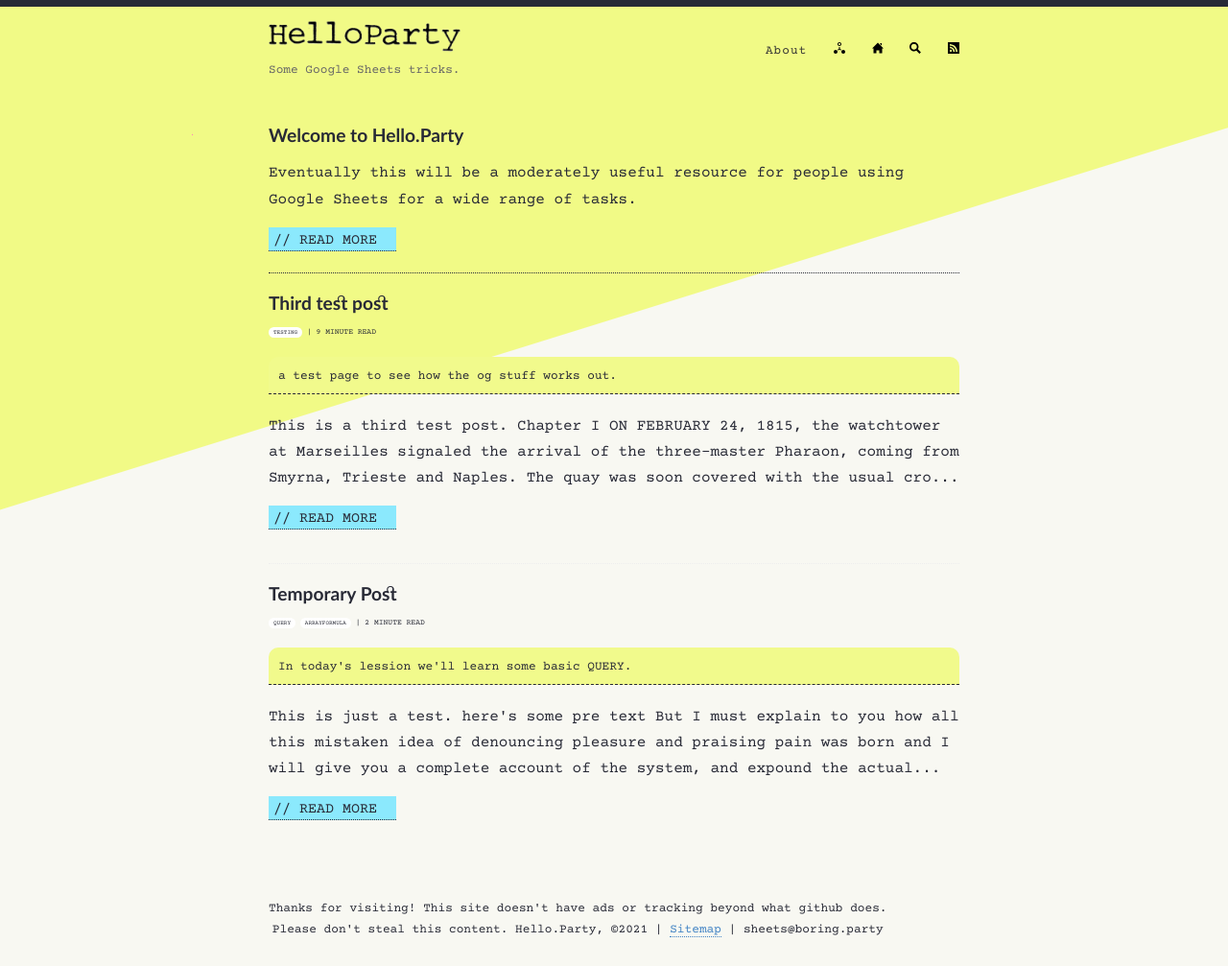
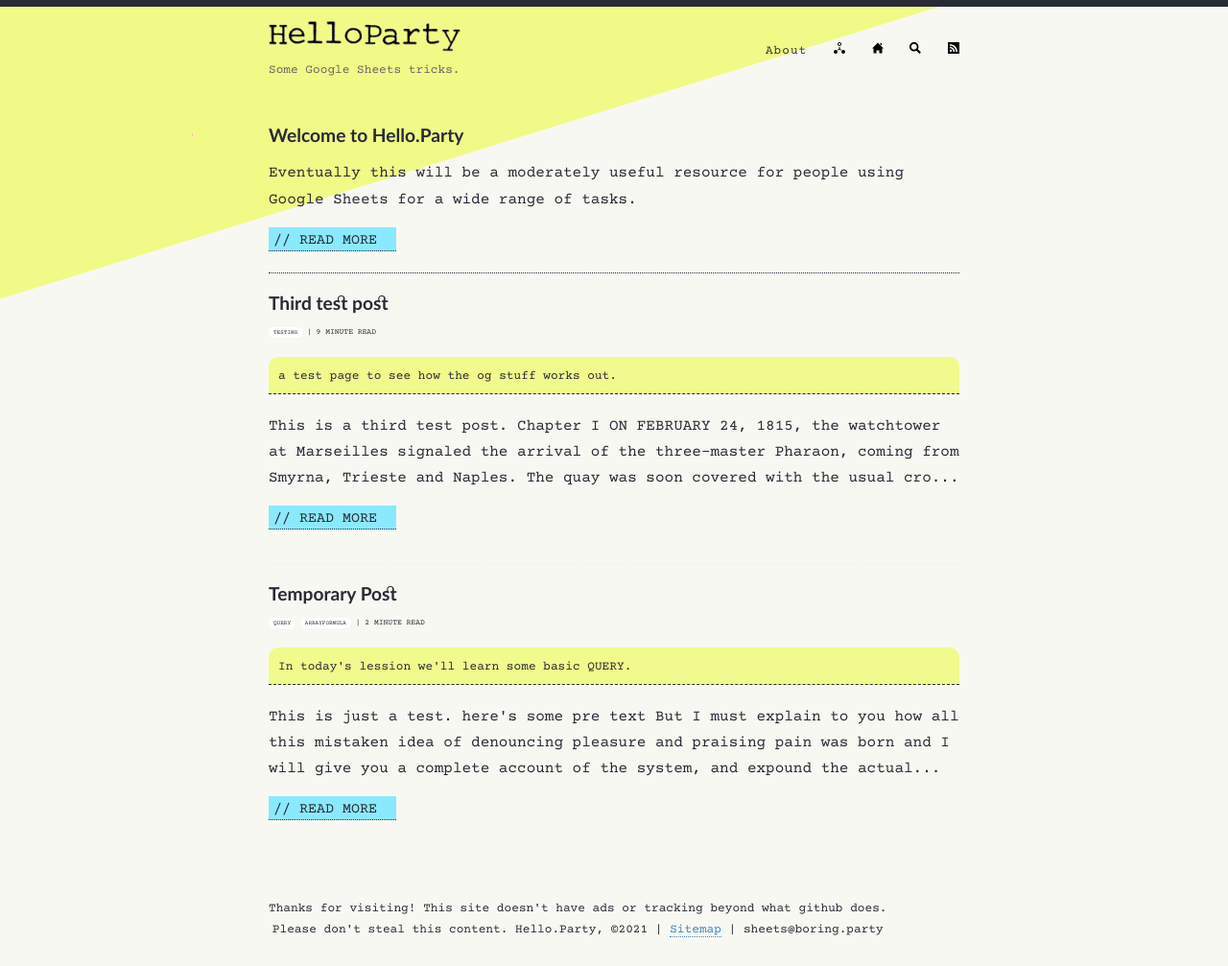
Before and after one commit to hello-party/hello-party-old.github.io, a Jekyll site: the page built from index.html, in a window 1280 px wide. Shown: the whole page at 96% size. Built offline with Jekyll 4.4.1, drawn with Linux system fonts in a browser that asks for light colours; the list of posts is cut into pages by our own code.

Commit message:
Update style.scss

```diff
--- a/assets/style.scss
+++ b/assets/style.scss
@@ -504,7 +504,7 @@
 
 .wrapper-container {
 /*  background: $lightWhite url('../images/back.png') repeat center center;*/
-  background: $lightWhite url('../images/back-red.png') no-repeat top left;
+  background: $lightWhite url('../images/back-corner.png') no-repeat top left;
   background-attachment: fixed;
   min-height: 100%;
   position: relative;
```
